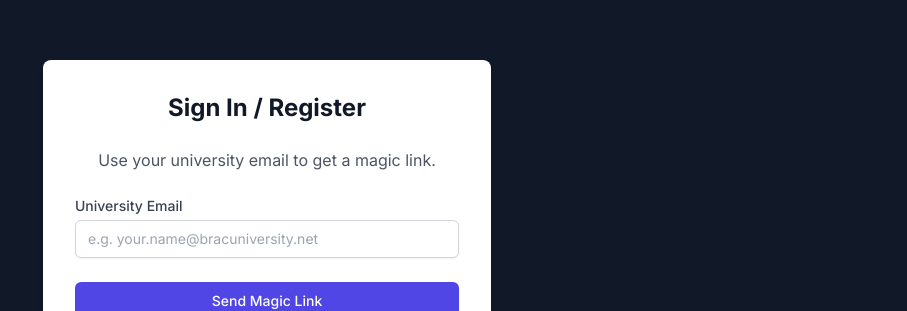
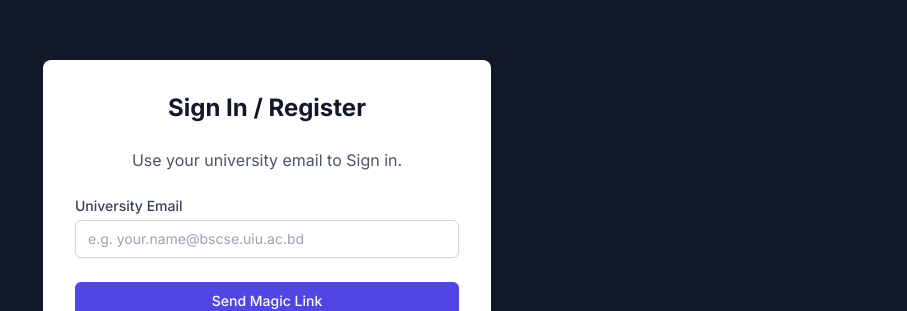
Before and after one commit to Abdullah3580/faculty-review-app, a Next.js app: page /login in a window 1280 px wide. Shown: the part 194-505 px from the top of the page, without its empty margins (373-1280 px from the left). Built offline with nearby package versions, Linux system fonts and the light colour scheme.

Commit message:
Place holder a bscse.uiu.ac.bd add korlam

```diff
--- a/src/app/login/page.tsx
+++ b/src/app/login/page.tsx
@@ -47,7 +47,7 @@ export default function LoginPage() {
           Sign In / Register
         </h1>
         <p className="text-center text-gray-600">
-          Use your university email to get a magic link.
+          Use your university email to Sign in.
         </p>
 
         <form onSubmit={handleSubmit} className="space-y-6">
@@ -62,7 +62,7 @@ export default function LoginPage() {
               onChange={(e) => setEmail(e.target.value)}
               required
               className="mt-1 block w-full px-3 py-2 border border-gray-300 rounded-md shadow-sm focus:outline-none focus:ring-indigo-500 focus:border-indigo-500 sm:text-sm text-black"
-              placeholder="e.g. your.name@bracuniversity.net"
+              placeholder="e.g. your.name@bscse.uiu.ac.bd"
             />
           </div>
 
```
